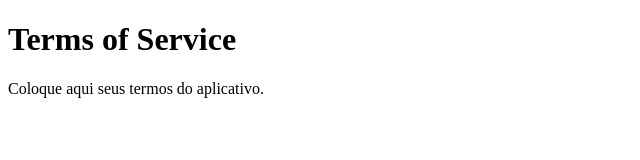
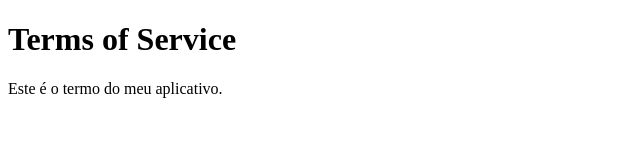
Before and after one commit to PauloPanelli/terms-url, a plain HTML site: page index.html in a window 1280 px wide. Shown: the full height of the page, 0-640 px from the left. Drawn offline with Linux system fonts and the light colour scheme.

Commit message:
Update terms of service text in index.html

```diff
--- a/index.html
+++ b/index.html
@@ -7,7 +7,7 @@
 <body>
   <h1>Terms of Service</h1>
 
-  <p>Coloque aqui seus termos do aplicativo.</p>
+  <p>Este é o termo do meu aplicativo.</p>
 
 </body>
 </html>
```
